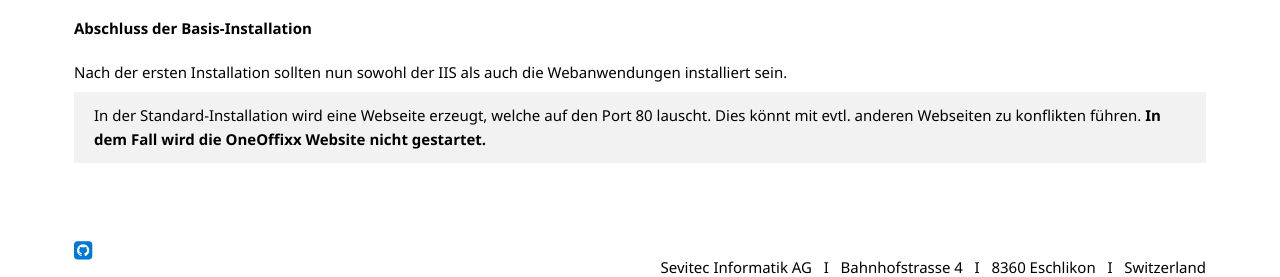
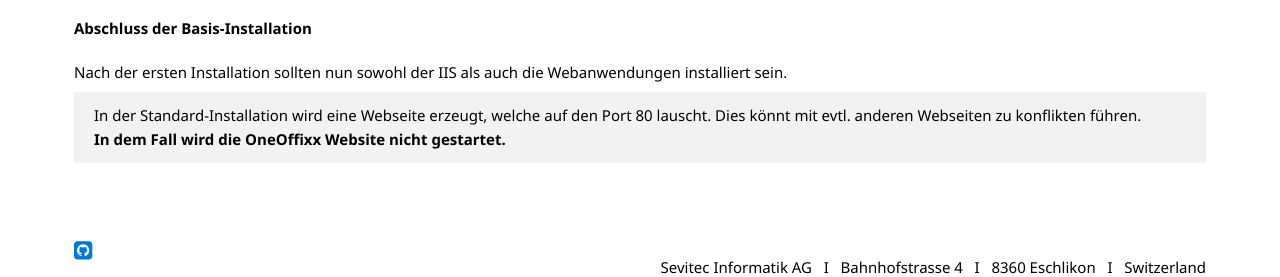
Before and after one commit to primesoft-group/oneoffixx-docs, a Jekyll site: the page built from _pages/install/de/server-install.md, in a window 1280 px wide. Shown: the part 1593-1870 px from the top of the page. Built offline with Jekyll 4.4.1, drawn with Linux system fonts in a browser that asks for light colours; nearby versions of some CDN libraries; some web fonts are replaced.

Commit message:
small update

```diff
--- a/_pages/install/de/server-install.md
+++ b/_pages/install/de/server-install.md
@@ -47,4 +47,4 @@ __Abschluss der Basis-Installation__
 
 Nach der ersten Installation sollten nun sowohl der IIS als auch die Webanwendungen installiert sein.
 
-{% include alert.html type="info" text="In der Standard-Installation wird eine Webseite erzeugt, welche auf den Port 80 lauscht. Dies könnt mit evtl. anderen Webseiten zu konflikten führen. <b>In dem Fall wird die OneOffixx Website nicht gestartet.</b>" %}
+{% include alert.html type="info" text="In der Standard-Installation wird eine Webseite erzeugt, welche auf den Port 80 lauscht. Dies könnt mit evtl. anderen Webseiten zu konflikten führen. <br/><b>In dem Fall wird die OneOffixx Website nicht gestartet.</b>" %}
```
